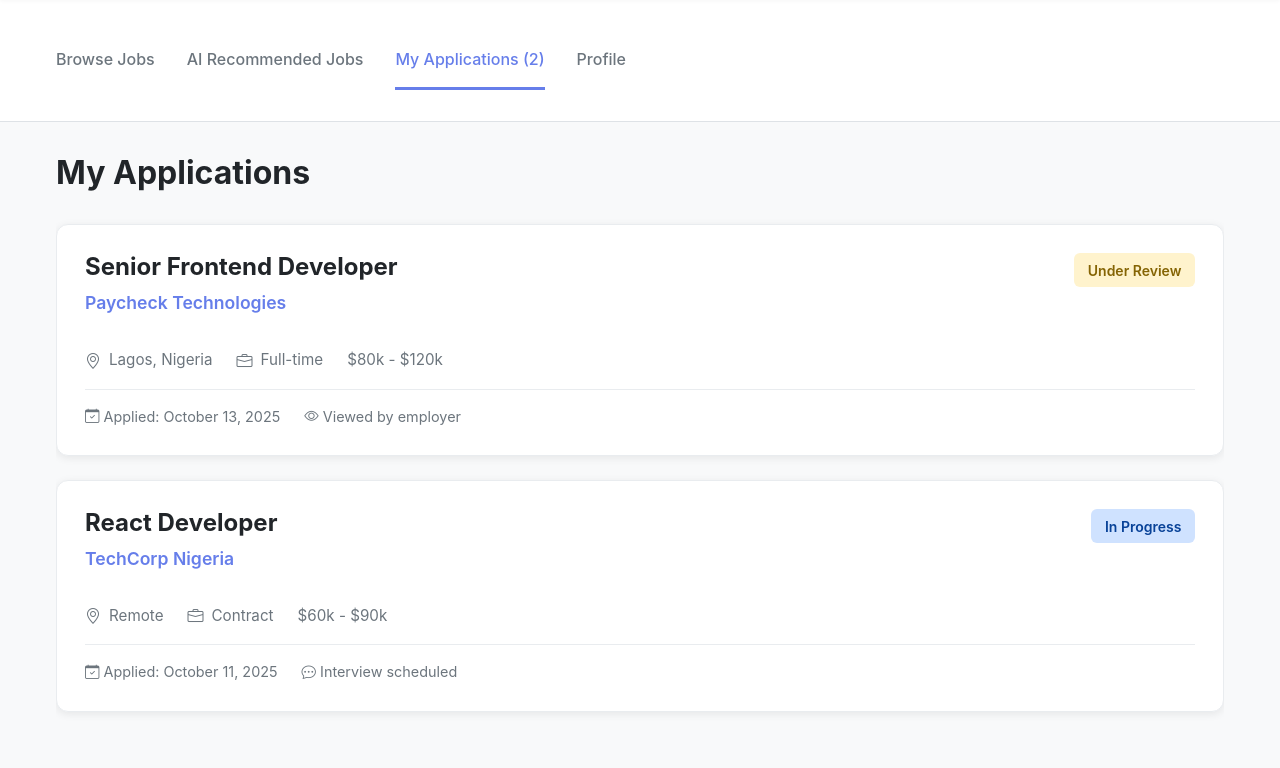
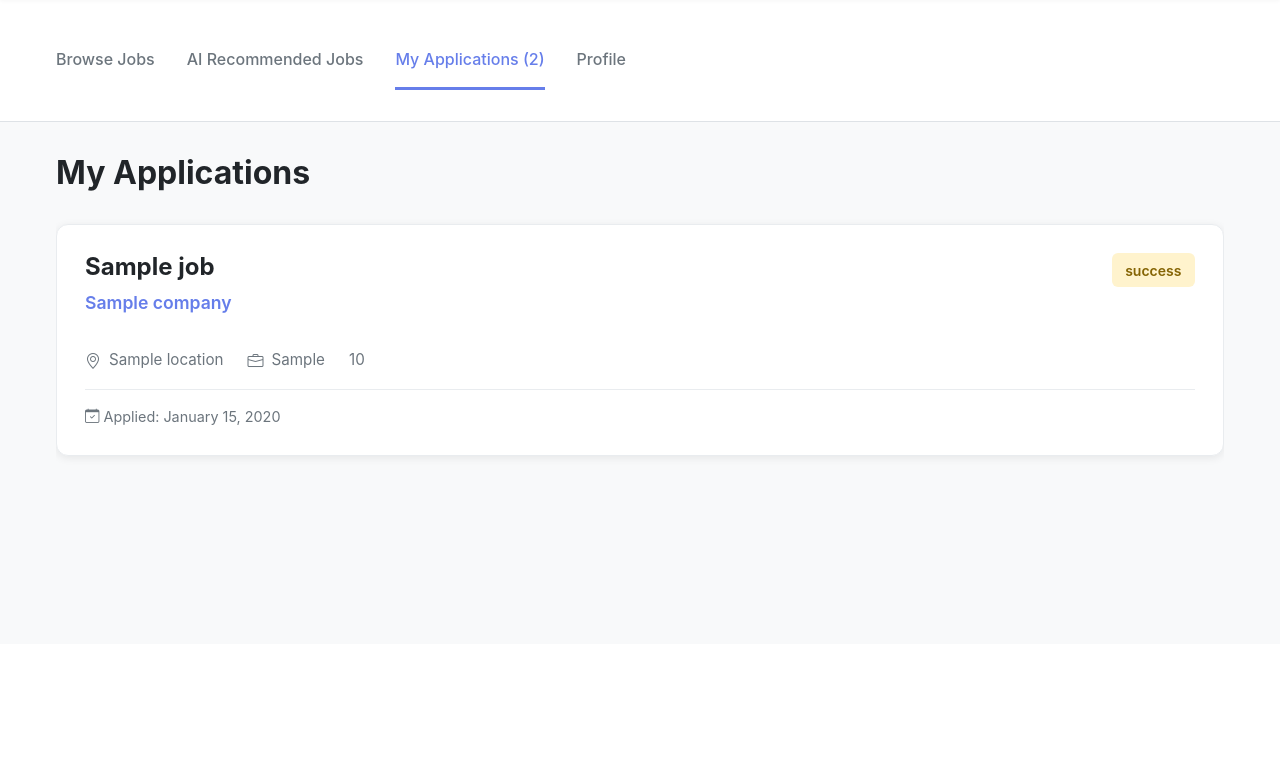
Before and after one commit to nnamdiindu/Job_Application_Management_System, a Python web app: template templates/job-seeker-dashboard.html in a window 1280 px wide, after a click on "My Applications (2)". Shown: the part 156-924 px from the top of the page. After the commit the page ends 616 px from the top, so only its background shows below. Run offline with Jinja, Linux system fonts and the light colour scheme; the template is opened without the code that fills it: most values are stand-ins (such as "Sample title", 1, 10 or a date in 2020); some libraries are stand-ins or nearby versions.

Commit message:
Modify template

```diff
--- a/templates/job-seeker-dashboard.html
+++ b/templates/job-seeker-dashboard.html
@@ -319,77 +319,43 @@
                 <h1 style="font-size: 2rem; font-weight: 700; margin-bottom: 2rem;">My Applications</h1>
 
                 <div class="applications-section">
-                    <!-- Application Card 1 -->
+                    {% for application in applications %}
+                    <!-- Application Card -->
                     <div class="application-card">
                         <div class="application-header">
                             <div>
-                                <h2 class="job-title" style="font-size: 1.5rem;">Senior Frontend Developer</h2>
-                                <a href="#" class="company-name">Paycheck Technologies</a>
+                                <h2 class="job-title" style="font-size: 1.5rem;">{{ application.job.title }}</h2>
+                                <a href="#" class="company-name">{{ application.job.company }}</a>
                             </div>
-                            <span class="application-status status-pending">Under Review</span>
+                            <span class="application-status status-pending">{{ application.status }}</span>
                         </div>
 
                         <div class="job-meta">
                             <div class="job-meta-item">
                                 <i class="bi bi-geo-alt"></i>
-                                <span>Lagos, Nigeria</span>
+                                <span>{{ application.job.location }}</span>
                             </div>
                             <div class="job-meta-item">
                                 <i class="bi bi-briefcase"></i>
-                                <span>Full-time</span>
+                                <span>{{ application.job.job_type }}</span>
                             </div>
                             <div class="job-meta-item">
-                                <span>$80k - $120k</span>
+                                <span>{{ application.job.salary_range }}</span>
                             </div>
                         </div>
 
                         <div class="application-timeline">
                             <div class="application-meta-item">
                                 <i class="bi bi-calendar-check"></i>
-                                <span>Applied: October 13, 2025</span>
+                                <span>Applied: {{ application.job.created_at.strftime("%B %d, %Y") }}</span>
                             </div>
-                            <div class="application-meta-item">
+                            <!-- <div class="application-meta-item">
                                 <i class="bi bi-eye"></i>
                                 <span>Viewed by employer</span>
-                            </div>
+                            </div> -->
                         </div>
                     </div>
-
-                    <!-- Application Card 2 -->
-                    <div class="application-card">
-                        <div class="application-header">
-                            <div>
-                                <h2 class="job-title" style="font-size: 1.5rem;">React Developer</h2>
-                                <a href="#" class="company-name">TechCorp Nigeria</a>
-                            </div>
-                            <span class="application-status status-reviewed">In Progress</span>
-                        </div>
-
-                        <div class="job-meta">
-                            <div class="job-meta-item">
-                                <i class="bi bi-geo-alt"></i>
-                                <span>Remote</span>
-                            </div>
-                            <div class="job-meta-item">
-                                <i class="bi bi-briefcase"></i>
-                                <span>Contract</span>
-                            </div>
-                            <div class="job-meta-item">
-                                <span>$60k - $90k</span>
-                            </div>
-                        </div>
-
-                        <div class="application-timeline">
-                            <div class="application-meta-item">
-                                <i class="bi bi-calendar-check"></i>
-                                <span>Applied: October 11, 2025</span>
-                            </div>
-                            <div class="application-meta-item">
-                                <i class="bi bi-chat-dots"></i>
-                                <span>Interview scheduled</span>
-                            </div>
-                        </div>
-                    </div>
+                    {% endfor %}
                 </div>
             </div>
 
```
